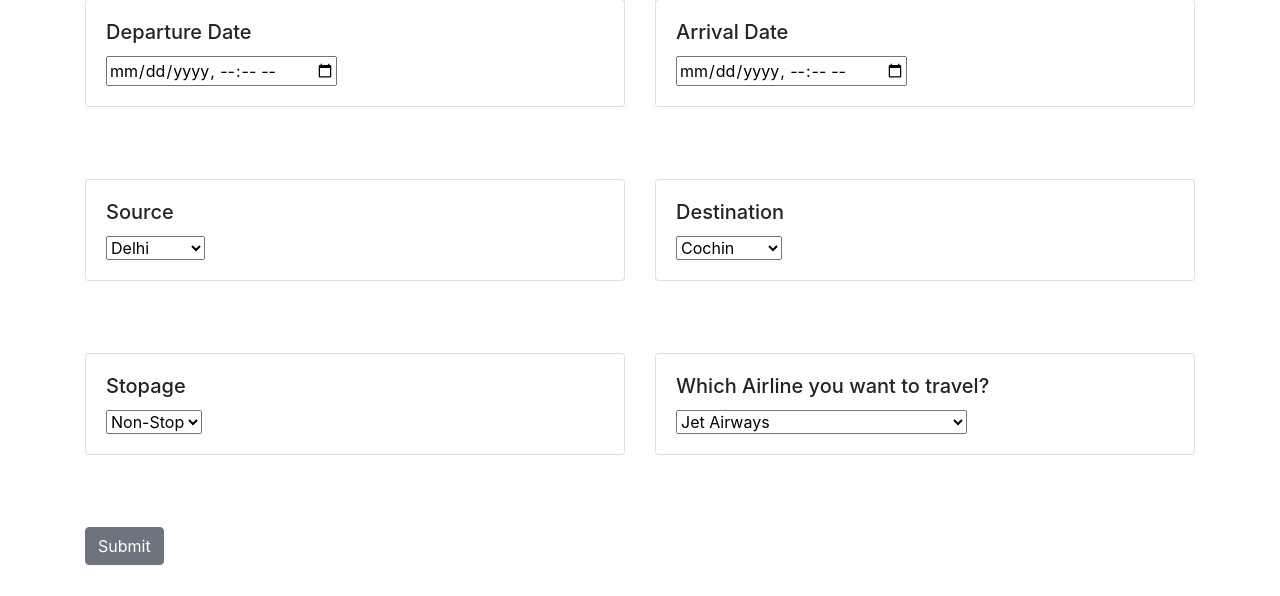
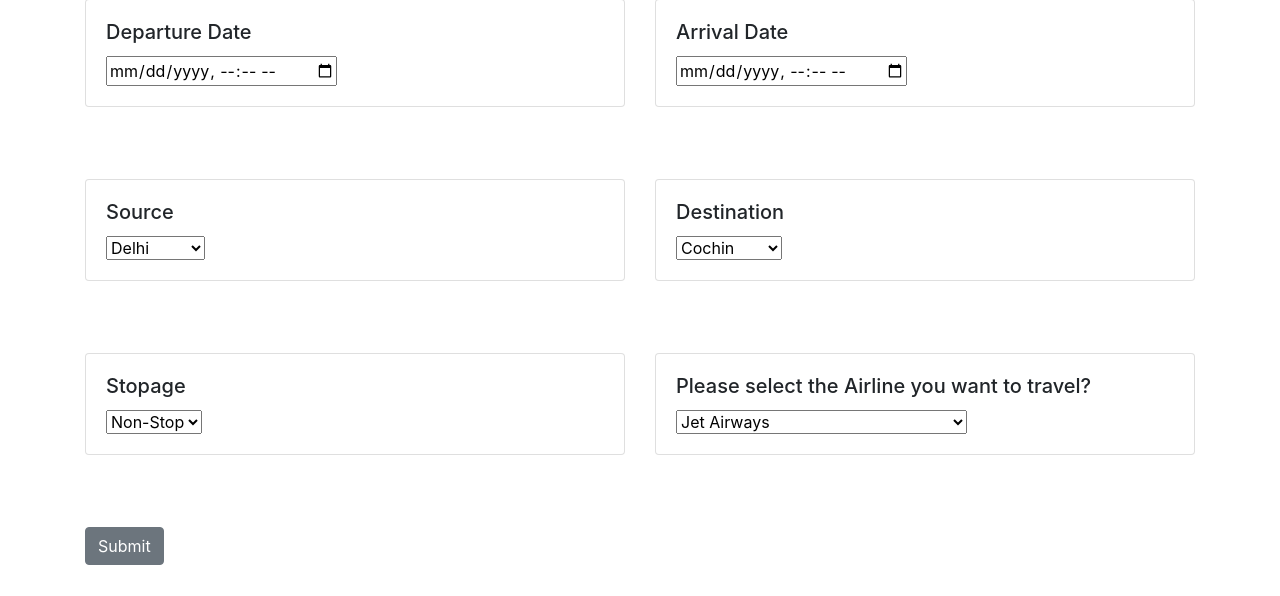
Before and after one commit to Abdulkayum242/Heroku-model-deployment, a Flask app: page / in a window 1280 px wide. Shown: the part 137-733 px from the top of the page. Run offline with Flask 2, Linux system fonts and the light colour scheme; parts of the project's set-up code (start-up, migrations or seed data) failed here and were passed over; some libraries are stand-ins or nearby versions.

Commit message:
Update home.html

```diff
--- a/templates/home.html
+++ b/templates/home.html
@@ -128,7 +128,7 @@
                 <div class="col-sm-6">
                     <div class="card">
                         <div class="card-body">
-                            <h5 class="card-title">Which Airline you want to travel?</h5>
+                            <h5 class="card-title">Please select the Airline you want to travel?</h5>
                             <!-- Airline -->
                             <select name="airline" id="airline" required="required">
                                 <option value="Jet Airways">Jet Airways</option>
```
